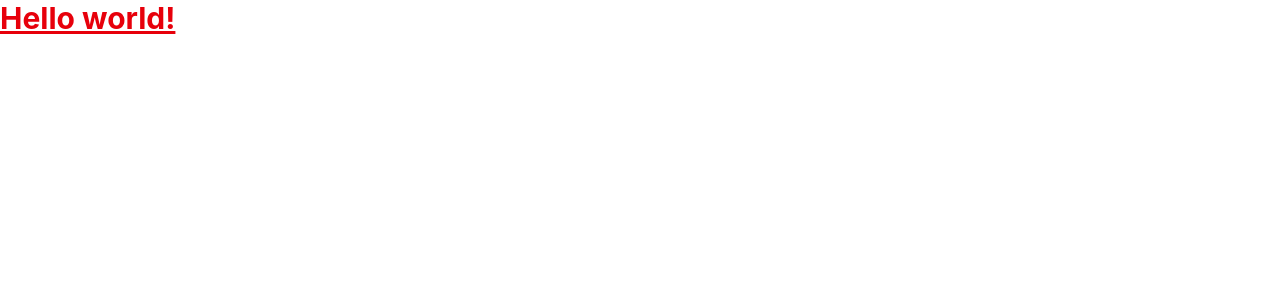
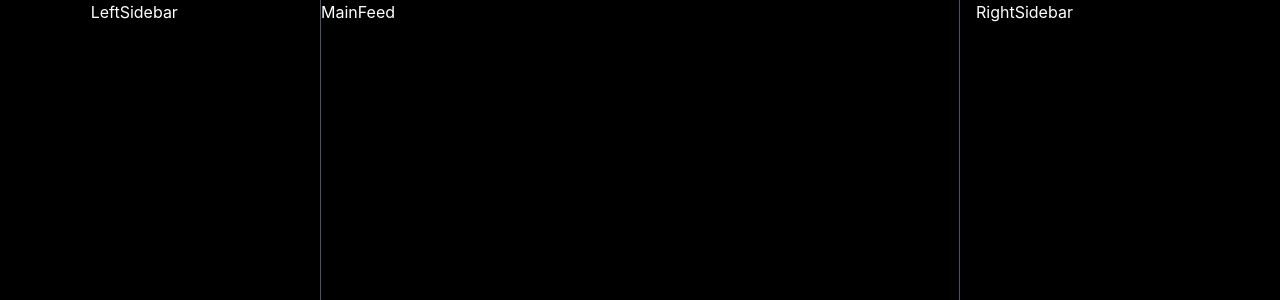
Before and after one commit to emrewitegitim-rgb/FSWEBP0126-Twitter, a React (Vite) app: page / in a window 1280 px wide. Shown: the top 300 px of the page. Built offline with nearby package versions, Linux system fonts and the light colour scheme.

Commit message:
feat: add home page layout

```diff
--- a/src/App.jsx
+++ b/src/App.jsx
@@ -1,6 +1,10 @@
+import Home from "./pages/Home";
+
 function App() {
   return (
-    <h1 class="text-3xl text-red-600 font-bold underline">Hello world!</h1>
+    <div className="bg-black min-h-screen text-white">
+      <Home />
+    </div>
   );
 }
 
--- /dev/null
+++ b/src/components/LeftSidebar.jsx
@@ -0,0 +1,5 @@
+function LeftSidebar() {
+  return <div className="w-1/6">LeftSidebar</div>;
+}
+
+export default LeftSidebar;
--- /dev/null
+++ b/src/components/MainFeed.jsx
@@ -0,0 +1,9 @@
+function MainFeed() {
+  return (
+    <div className="w-3/6 border-l border-r border-gray-600 min-h-screen">
+      MainFeed
+    </div>
+  );
+}
+
+export default MainFeed;
--- /dev/null
+++ b/src/components/RightSidebar.jsx
@@ -0,0 +1,5 @@
+function RightSidebar() {
+  return <div className="w-1/6">RightSidebar</div>;
+}
+
+export default RightSidebar;
--- /dev/null
+++ b/src/pages/Home.jsx
@@ -0,0 +1,15 @@
+import LeftSidebar from "../components/LeftSidebar";
+import MainFeed from "../components/MainFeed";
+import RightSidebar from "../components/RightSidebar";
+
+function Home() {
+  return (
+    <div className="flex justify-center gap-4">
+      <LeftSidebar />
+      <MainFeed />
+      <RightSidebar />
+    </div>
+  );
+}
+
+export default Home;
```
